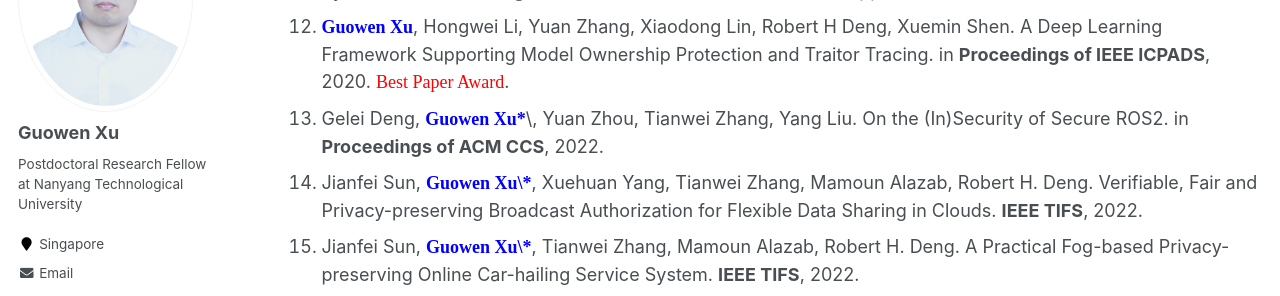
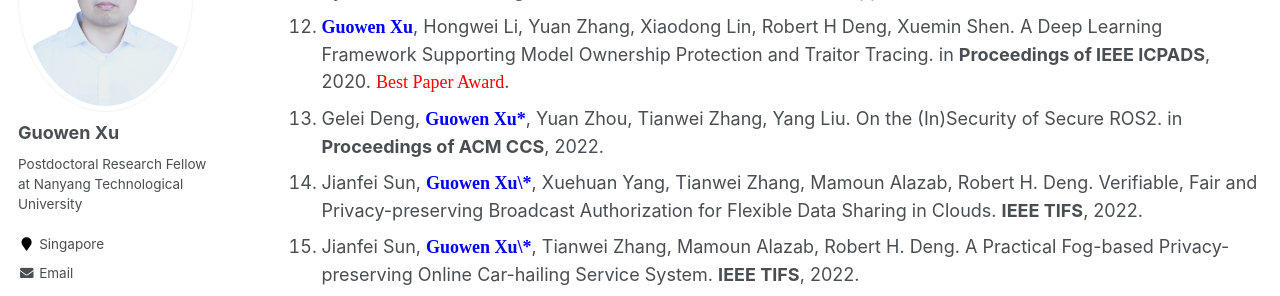
Before and after one commit to Guowen-xu/guowen-xu.github.io, a Jekyll site: the page built from _pages/publications.md, in a window 1280 px wide and 900 px high, scrolled down 883 px. Shown: the part 152-448 px from the top of the window. Built offline with Jekyll 4.4.1, drawn with Linux system fonts in a browser that asks for light colours; some web fonts are replaced.

Commit message:
Update publications.md

```diff
--- a/_pages/publications.md
+++ b/_pages/publications.md
@@ -26,7 +26,7 @@ You can find my articles on my [Google Scholar](https://scholar.google.com.hk/ci
 10. **<font face="Times New Roman" color=blue size=4> Guowen Xu</font>**, Hongwei Li, Chen Tan, Dongxiao Liu, Kan Yang. Achieving Efficient and Priva-cy-Preserving Truth Discovery in Crowd Sensing Systems. **Computers & Security**, 2017.
 11. **<font face="Times New Roman" color=blue size=4> Guowen Xu</font>**, Hongwei Li, Rongxing Lu. Practical and Privacy-Aware Truth Discovery in Mobile Crowd Sensing Systems. in **Proceedings of ACM CCS**, Toronto, Canada. 2018, pp.2132-2134. (Poster)
 12. **<font face="Times New Roman" color=blue size=4> Guowen Xu</font>**, Hongwei Li, Yuan Zhang, Xiaodong Lin, Robert H Deng, Xuemin Shen. A Deep Learning Framework Supporting Model Ownership Protection and Traitor Tracing. in **Proceedings of IEEE ICPADS**, 2020. <font face="Times New Roman" color=red size=4> Best Paper Award</font>.
-13. Gelei Deng, **<font face="Times New Roman" color=blue size=4> Guowen Xu*</font>**\, Yuan Zhou, Tianwei Zhang, Yang Liu. On the (In)Security of Secure ROS2. in **Proceedings of ACM CCS**, 2022.
+13. Gelei Deng, **<font face="Times New Roman" color=blue size=4> Guowen Xu*</font>**, Yuan Zhou, Tianwei Zhang, Yang Liu. On the (In)Security of Secure ROS2. in **Proceedings of ACM CCS**, 2022.
 14. Jianfei Sun, **<font face="Times New Roman" color=blue size=4> Guowen Xu\*</font>**, Xuehuan Yang, Tianwei Zhang, Mamoun Alazab, Robert H. Deng. Verifiable, Fair and Privacy-preserving Broadcast Authorization for Flexible Data Sharing in Clouds. **IEEE TIFS**, 2022.
 15. Jianfei Sun, **<font face="Times New Roman" color=blue size=4> Guowen Xu\*</font>**, Tianwei Zhang, Mamoun Alazab, Robert H. Deng. A Practical Fog-based Privacy-preserving Online Car-hailing Service System. **IEEE TIFS**, 2022.
 16. Guanlin Li, **<font face="Times New Roman" color=blue size=4> Guowen Xu\*</font>**, Han Qiu, Ruan He, Jiwei Li,  Tianwei Zhang. Improving Adversarial Robustness of 3D Point Cloud Classification Models. in **Proceeding of  ECCV**, Tel-Aviv, 2022.
```
